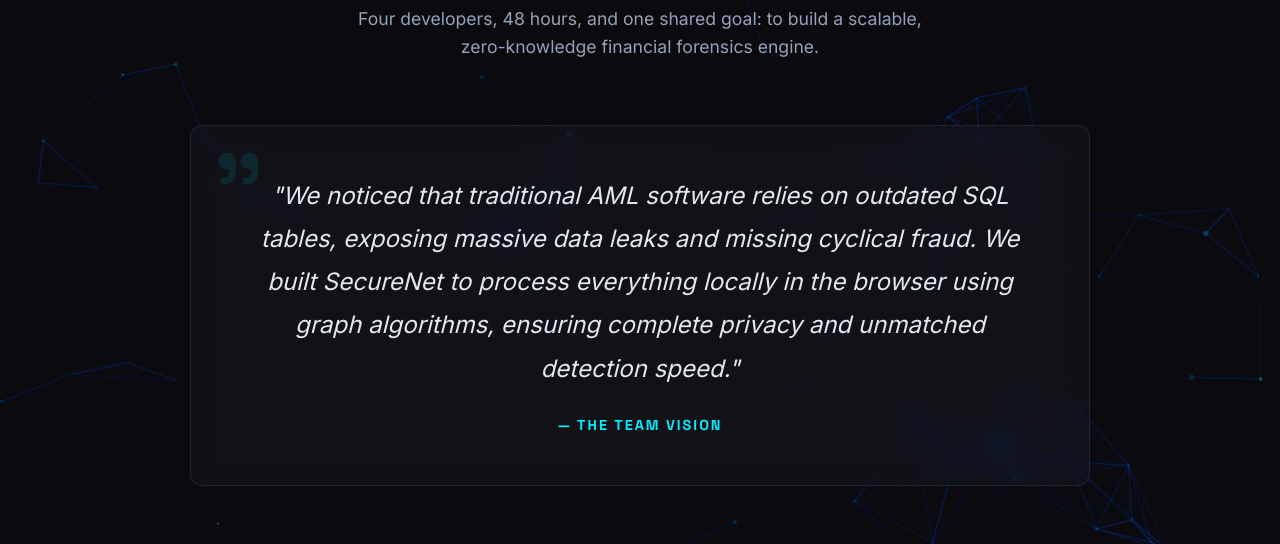
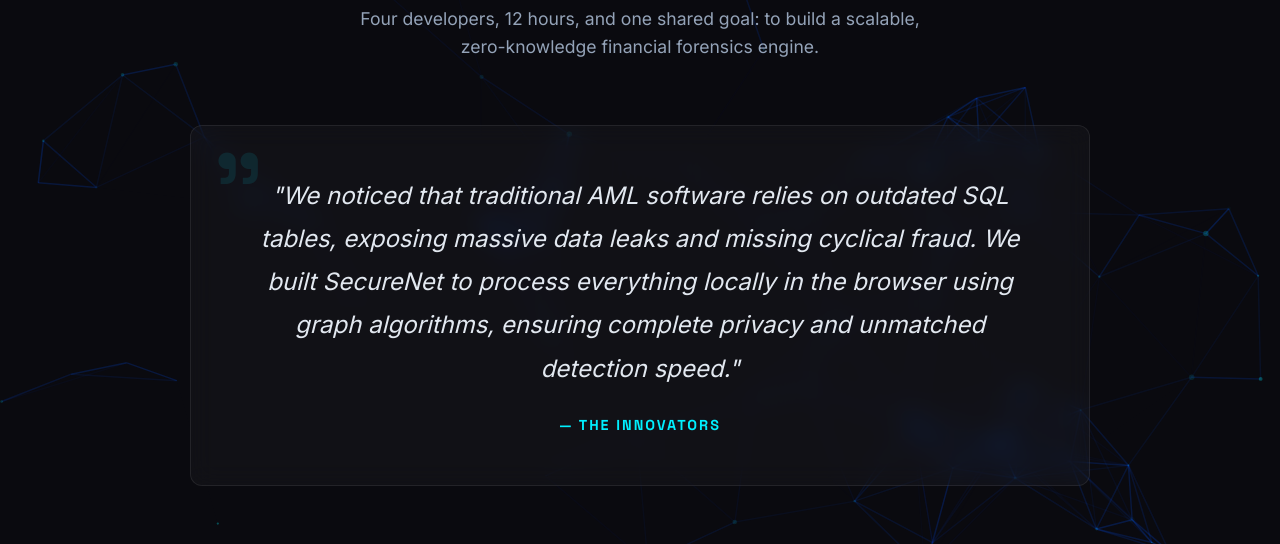
Before and after one commit to ShreyanshGupta205/MONEY-MULING-Front-end, a plain HTML site: page Webpage/team.html in a window 1280 px wide. Shown: the part 221-765 px from the top of the page. Drawn offline with nearby package versions, Linux system fonts and the light colour scheme.

Commit message:
Update team.html

```diff
--- a/Webpage/team.html
+++ b/Webpage/team.html
@@ -140,12 +140,12 @@
 
         <div class="section-header animate-on-scroll">
             <h1>Meet <span class="text-gradient">The Innovators</span></h1>
-            <p>Four developers, 48 hours, and one shared goal: to build a scalable, zero-knowledge financial forensics engine.</p>
+            <p>Four developers, 12 hours, and one shared goal: to build a scalable, zero-knowledge financial forensics engine.</p>
         </div>
 
         <div class="glass mission-box animate-on-scroll">
             <h3>"We noticed that traditional AML software relies on outdated SQL tables, exposing massive data leaks and missing cyclical fraud. We built SecureNet to process everything locally in the browser using graph algorithms, ensuring complete privacy and unmatched detection speed."</h3>
-            <div class="mission-author">— The Team Vision</div>
+            <div class="mission-author">— THE INNOVATORS</div>
         </div>
 
         <div class="team-grid">
```
